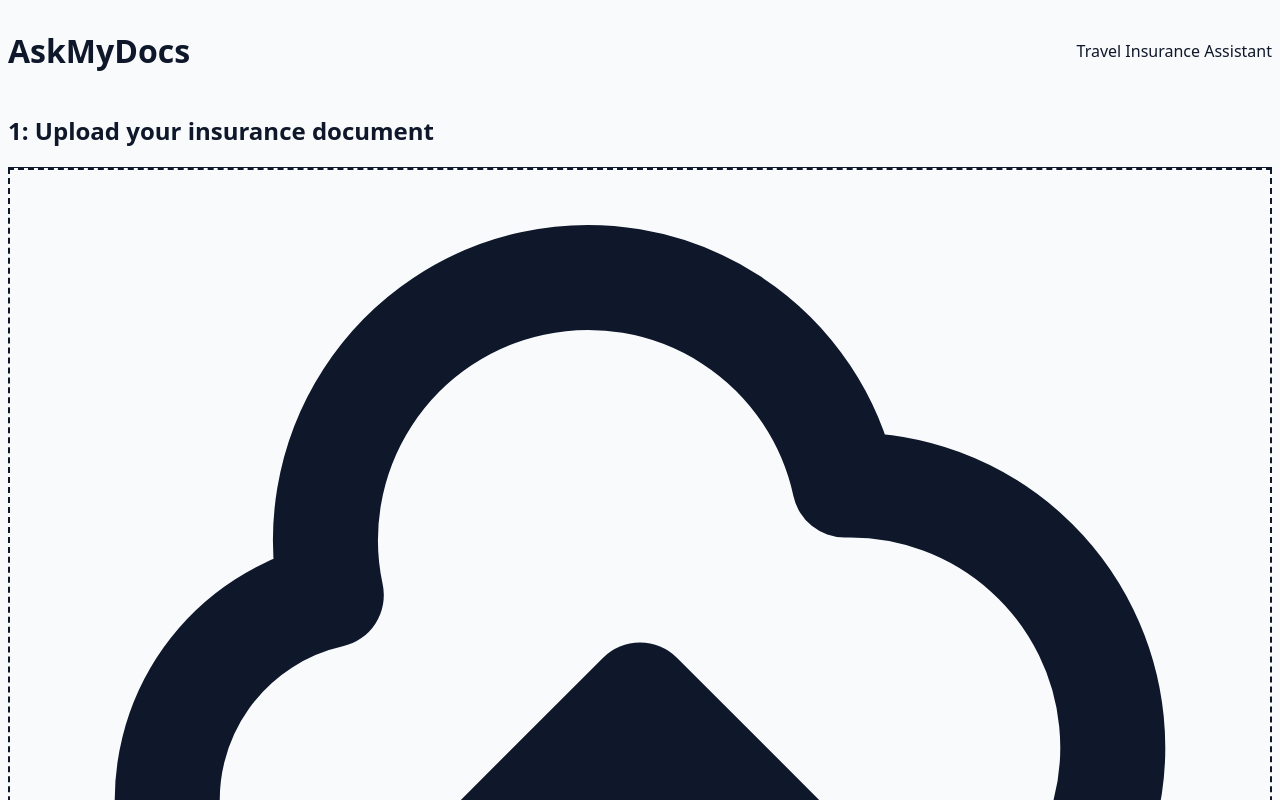
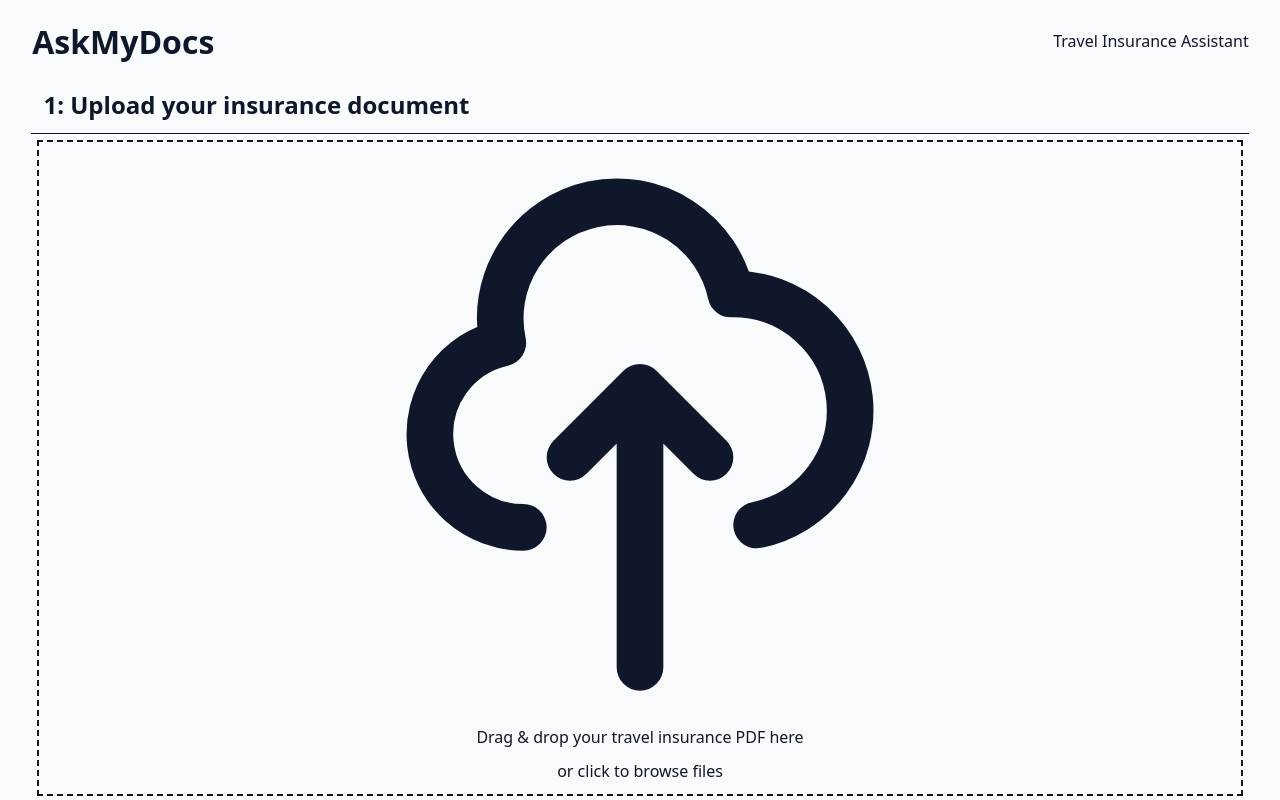
Before and after one commit to tylerbeckb/AskMyDocs, a Next.js app in the folder frontend/: page / in a window 1280 px wide. Shown: the top 800 px of the page. Built offline with nearby package versions, Linux system fonts and the light colour scheme; no server answers.

Commit message:
fix: image sizing

```diff
--- a/frontend/app/globals.css
+++ b/frontend/app/globals.css
@@ -14,8 +14,19 @@
   }
 }
 
+* {
+  margin: 0.5%;
+}
+
+img, svg {
+  max-width: 100%;
+  height: auto;
+  max-height: 70vh;
+}
+
 body {
   background: var(--background);
   color: var(--foreground);
   font-family: system-ui, -apple-system, BlinkMacSystemFont, 'Segoe UI', Roboto, Oxygen, Ubuntu, Cantarell, 'Open Sans', 'Helvetica Neue', sans-serif;
+  overflow-x: hidden;
 }
```
